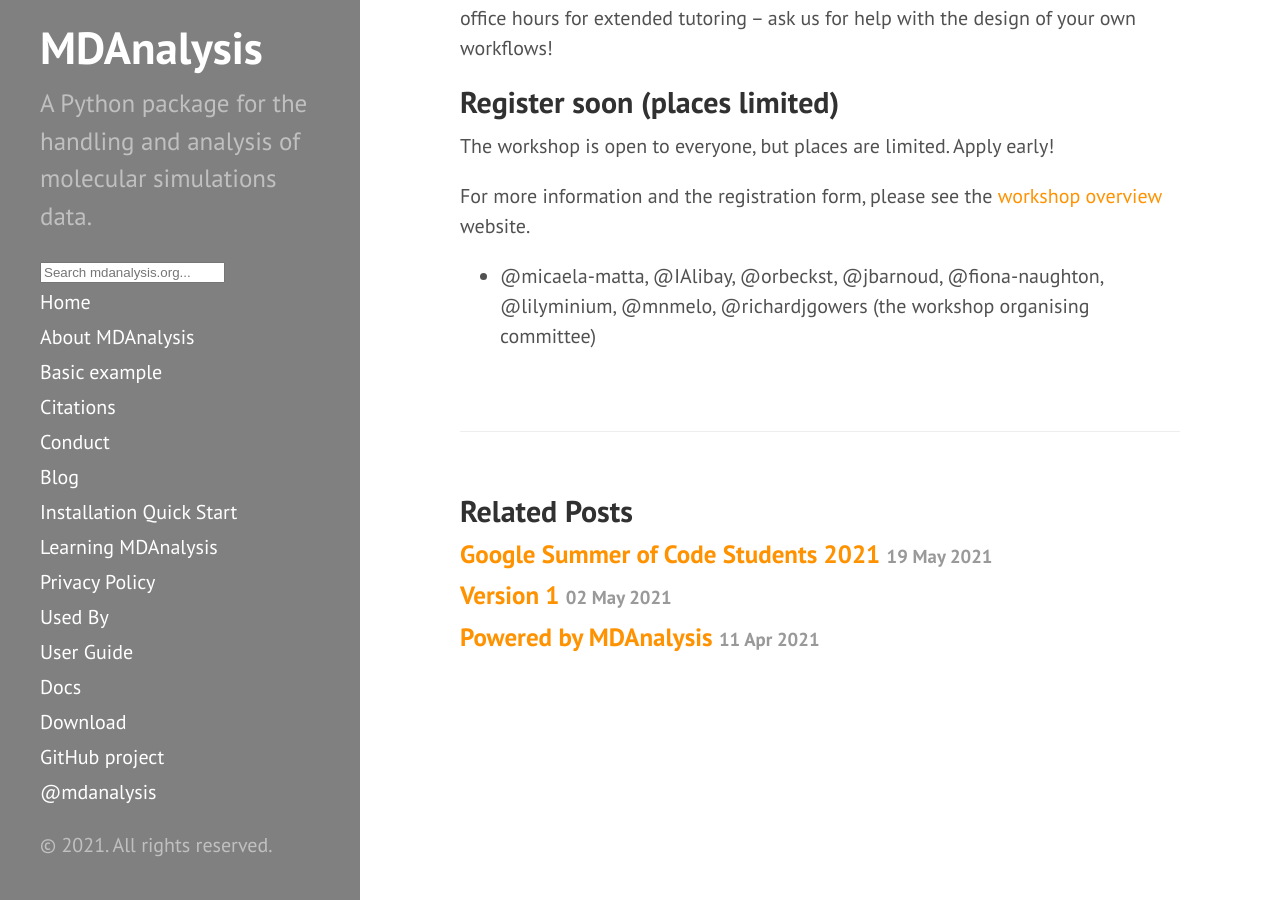
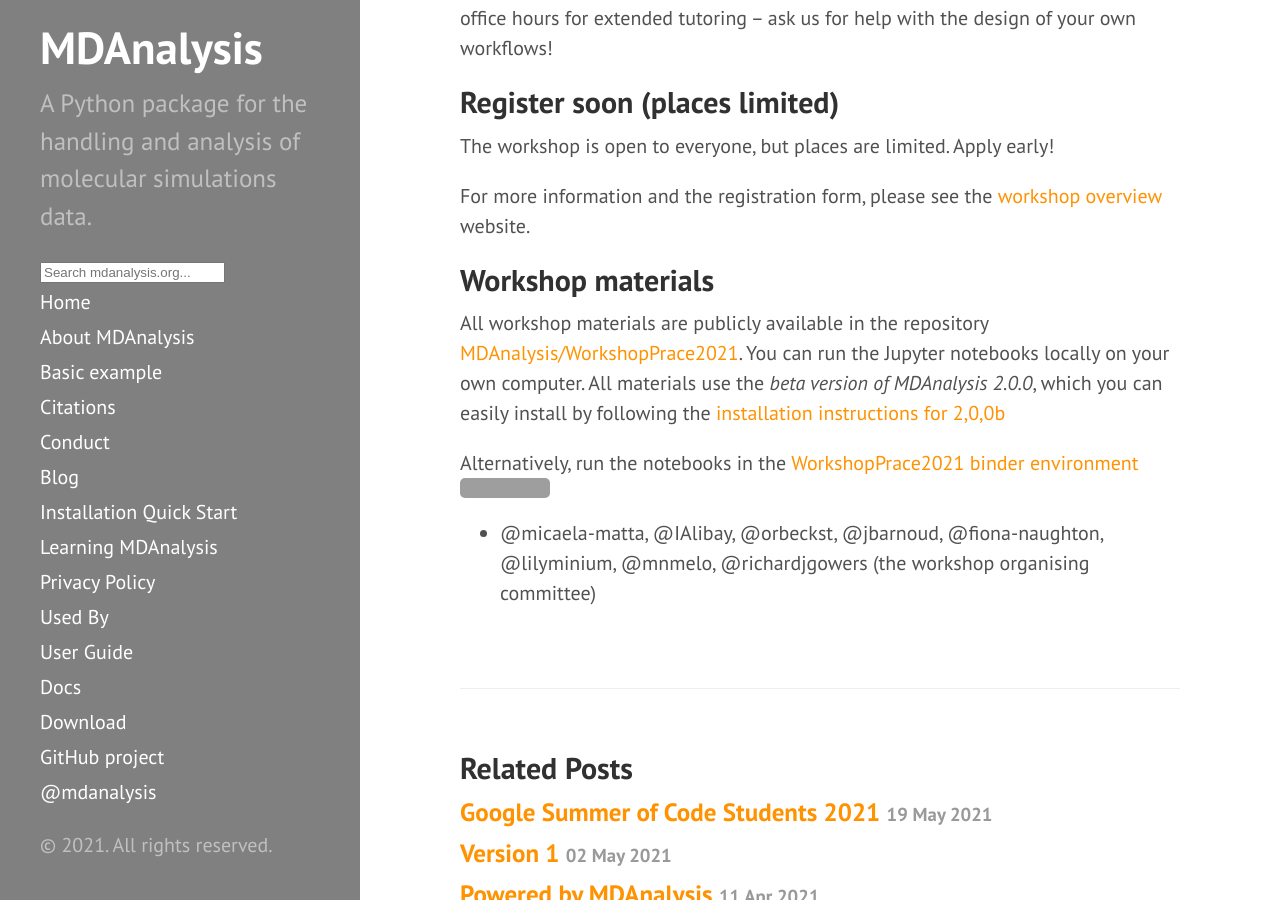
Before and after one commit to MDAnalysis/MDAnalysis.github.io, a Jekyll site: the page built from _posts/2021-04-09-prace-workshop.md, in a window 1280 px wide and 900 px high, scrolled down 657 px. Built offline with Jekyll 4.4.1, drawn with Linux system fonts in a browser that asks for light colours; comment, search, counter and statistics services are not loaded; grey boxes are pictures that could not be loaded.

Commit message:
link to materials

```diff
--- a/_posts/2021-04-09-prace-workshop.md
+++ b/_posts/2021-04-09-prace-workshop.md
@@ -26,4 +26,13 @@ The workshop is open to everyone, but places are limited. Apply early!
 
 For more information and the registration form, please see the [workshop overview](https://events.prace-ri.eu/event/1201/overview) website.
 
+## Workshop materials
+
+All workshop materials are publicly available in the repository [MDAnalysis/WorkshopPrace2021](https://github.com/MDAnalysis/WorkshopPrace2021).
+You can run the Jupyter notebooks locally on your own computer.
+All materials use the *beta version of MDAnalysis 2.0.0*, which you can easily install by following the [installation instructions for 2,0,0b](https://github.com/MDAnalysis/WorkshopPrace2021/blob/main/INSTALL.md)
+
+Alternatively, run the notebooks in the [WorkshopPrace2021 binder environment](https://mybinder.org/v2/gh/MDAnalysis/WorkshopPrace2021/HEAD) [![Binder](https://mybinder.org/badge_logo.svg)](https://mybinder.org/v2/gh/MDAnalysis/WorkshopPrace2021/HEAD)
+
+
 - @micaela-matta, @IAlibay, @orbeckst, @jbarnoud, @fiona-naughton, @lilyminium, @mnmelo, @richardjgowers (the workshop organising committee)
```
